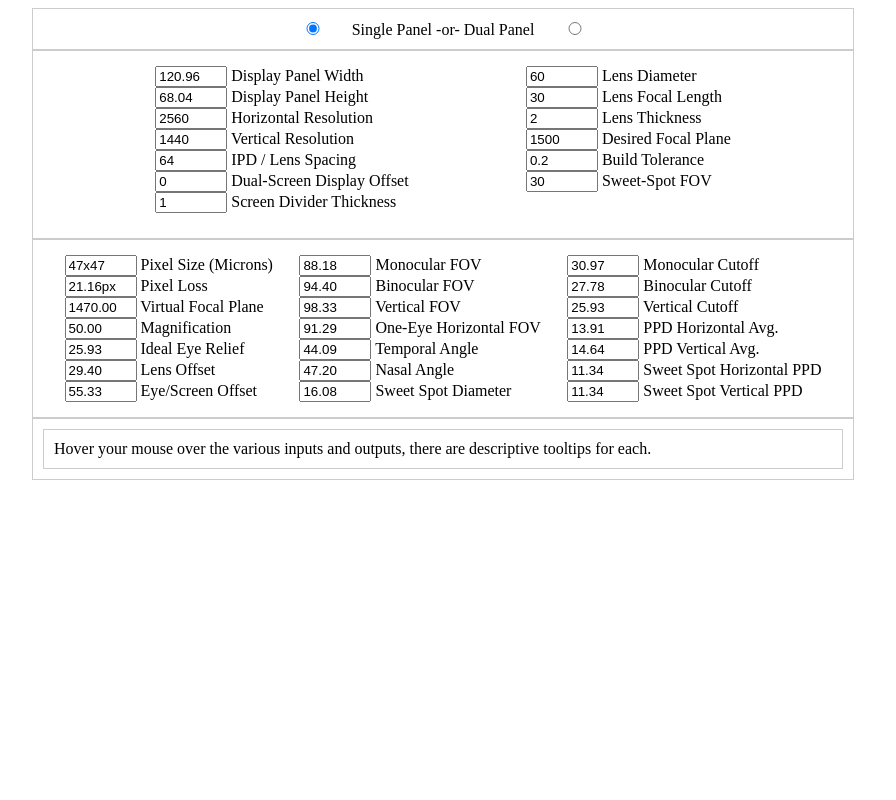
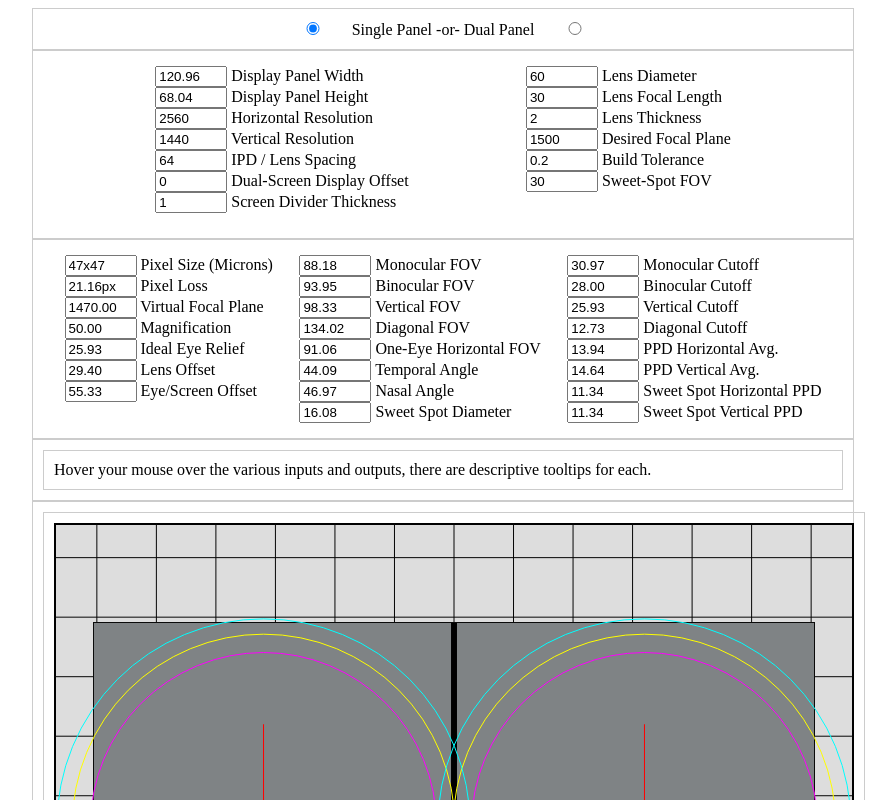
Before and after one commit to SangreDeTruchas/StereoscopicHMDcalc, a plain HTML site: page index.html in a window 1280 px wide. Shown: the top 800 px of the page, without its empty margins (197-1093 px from the left). Drawn offline with Linux system fonts and the light colour scheme.

Commit message:
A little graphical update.

```diff
--- a/index.html
+++ b/index.html
@@ -56,7 +56,7 @@
       <input type="number" id="resx" value="2560" step="1.0" title="Horizontal Resolution in pixels. For Dual Panels, this is the the resolution of a single panel."/> Horizontal Resolution<br>
       <input type="number" id="resy" value="1440" step="1.0" title="Vertical Resolution in pixels."/> Vertical Resolution<br>
       <input type="number" id="IPD" value="64" step="0.1" title="This is your lens spacing, center-to-center. Ideally it should match the interpupillary distance of the user."/> IPD / Lens Spacing<br>
-      <input type="number" id="dualoffset" value="0" step="0.1" title="(Single Panels: Ignore) Dual Panels: This is the horizontal offset of the lenses relative to the display panels. Positive numbers move the panels outwards, increasing monocular FOV. Negative numbers move the panels inwards, increasing binocular FOV."/> Dual-Screen Display Offset<br>
+      <input type="number" id="dualoffset" value="0" step="0.1" title="(Single Panels: Ignore) Dual Panels: This is the horizontal offset of the display panels. Positive numbers move each panel outwards, increasing monocular FOV. Negative numbers move the panels inwards, increasing binocular FOV."/> Dual-Screen Display Offset<br>
       <input type="number" id="divider" value="1" step="0.1" title="Single Panel: This is the thickness of the screen divider. Dual Panels: Ignore"/> Screen Divider Thickness<br>
     </div>
     <div class="input-group">
@@ -83,6 +83,7 @@
         <input type="text" id="monoFOV" readonly title="Combined Maximum Temporal FOV, in degrees."/> Monocular FOV <br>
         <input type="text" id="binoFOV" readonly title="Combined Maximum Nasal FOV, in degrees."/> Binocular FOV <br>
         <input type="text" id="vertFOV" readonly title="Total Maximum Vertical FOV, in degrees."/> Vertical FOV <br>
+        <input type="text" id="diagFOV" readonly title="Maximum Diagonal FOV, in degrees."/> Diagonal FOV <br>
         <input type="text" id="oneEyeFOV" readonly title="Total Maximum Horizontal FOV of a single eye, in degrees."/> One-Eye Horizontal FOV <br>
         <input type="text" id="temporal" readonly title="Maximum Temporal Viewing Angle, in degrees."/> Temporal Angle <br>
         <input type="text" id="nasal" readonly title="Maximum Nasal Viewing Angle, in degrees."/> Nasal Angle <br>
@@ -92,6 +93,7 @@
         <input type="text" id="monoCutoff" readonly title="Eye Relief required to achieve maximum monocular FOV, in millimeters."/> Monocular Cutoff <br>
         <input type="text" id="binoCutoff" readonly title="Eye Relief required to achieve maximum binocular FOV, in millimeters."/> Binocular Cutoff <br>
         <input type="text" id="vertCutoff" readonly title="Eye Relief required to achieve maximum vertical FOV, in millimeters."/> Vertical Cutoff <br>
+        <input type="text" id="diagCutoff" readonly title="Eye Relief required to achieve maximum diagonal FOV, in millimeters."/> Diagonal Cutoff <br>
         <input type="text" id="ppdHorizontal" readonly title="Average Horizontal PPD across maximum horizontal FOV of a single eye."/> PPD Horizontal Avg. <br>
         <input type="text" id="ppdVertical" readonly title="Average Vertical PPD across maximum vertical FOV of a single eye."/> PPD Vertical Avg. <br>
         <input type="text" id="ppdSweetHorizontal" readonly title="Average Horizontal PPD across the Sweet-Spot"/> Sweet Spot Horizontal PPD <br>
@@ -99,7 +101,61 @@
     </div>
   </div>
 
+  <div class="container">
+    <div class="text-body">
+      Hover your mouse over the various inputs and outputs, there are descriptive tooltips for each.
+    </div>
+  </div>
+  <div class="container"><div class="text-body"><canvas id="myCanvas" width="800" height="605"></canvas></div></div>
   <script>
+
+    const canvas = document.getElementById("myCanvas");
+    const ctx = canvas.getContext("2d");
+    const centerX = canvas.width/2;
+    const centerY = canvas.height/2;
+
+    function drawGrid(scale) {
+      // scale in pixels/mm
+      var spacing = 10 * scale;
+      if (spacing <= 20) {
+        spacing = spacing * 10
+      }
+      const xcount = Math.ceil(canvas.width / spacing);
+      const ycount = Math.ceil(canvas.height / spacing);
+      const xOffset = (canvas.width - (xcount * spacing)) / 2;
+      const yOffset = (canvas.height - (ycount * spacing)) / 2;
+
+      ctx.lineWidth = 1;
+      ctx.strokeStyle = "#050505";
+      ctx.beginPath();
+      for (let x = 0; x < xcount; x++) {
+        ctx.moveTo(x * spacing + xOffset, 0 + yOffset);
+        ctx.lineTo(x * spacing + xOffset, canvas.height - yOffset);
+      }
+      for (let y = 0; y < ycount; y++) {
+        ctx.moveTo(0 + xOffset, y * spacing + yOffset);
+        ctx.lineTo(canvas.width - xOffset, y * spacing + yOffset);
+      }
+      ctx.stroke();
+    }
+    function drawScreen(x,y,width,height){
+        ctx.fillStyle = "#0A0A0A";
+        const newX = x-(width/2);
+        const newY = y-(height/2);
+        ctx.fillRect(newX-1,newY-1,width+2,height+2);
+        ctx.fillStyle = "#7f8385";
+        ctx.fillRect(newX,newY,width,height);
+    }
+    function drawEye(x,y,width,height){
+      ctx.lineWidth = 1;
+      ctx.strokeStyle = "#FF0000";
+      ctx.beginPath();
+      ctx.moveTo(x-Math.min(width,height)/4,y);
+      ctx.lineTo(x+Math.min(width,height)/4,y);
+      ctx.moveTo(x,y-Math.min(width,height)/4);
+      ctx.lineTo(x,y+Math.min(width,height)/4);
+      ctx.stroke();
+    }
     function degrees(radians) {
       return radians * (180 / Math.PI);
     }
@@ -133,7 +189,7 @@
       if (mode == "single"){
         pixelLoss = (divider/pixWidth).toFixed(2);
         temporal = degrees(Math.atan((magnification * ((width - IPD) / 2)) / virtualPlane));
-        nasal = degrees(Math.atan((magnification * ((IPD - (divider / 2)) / 2)) / virtualPlane));
+        nasal = degrees(Math.atan((magnification * ((IPD - divider) / 2)) / virtualPlane));
       } else {
         pixelLoss = 0;
         temporal = degrees(Math.atan((magnification * ((width/2) + dualoffset)) / virtualPlane));
@@ -157,6 +213,90 @@
       const sweetPPDhorizontal = (sweetD/pixWidth)/sweetFOV
       const sweetPPDvertical = (sweetD/pixHeight)/sweetFOV
       const eyeScreenOffset = lensO + ideal
+      const diagFOV = degrees(Math.sqrt(radians(oneEye) ** 2 + radians(verticalFOV) ** 2))
+      const diagCutoff = (lensD/2) / Math.tan(radians(diagFOV/2))
+
+      //Background Fill
+      ctx.fillStyle = "#000000";
+      ctx.fillRect(0, 0, 800, 605);
+      ctx.fillStyle = "#DDDDDD";
+      ctx.fillRect(2, 2, 796, 601);
+
+      const ratio = width/height;
+      const doubleRatio = (width+(dualoffset*2)+IPD)/height;
+      var pixelFactor = 0;
+      var newWidth = 0;
+      var newHeight = 0;
+      var scaleIPD = 0;
+      if (mode == "single"){
+        //Single Screen
+        if (ratio >= 800/605){
+            newWidth = 720;
+            newHeight = 720/ratio;
+        } else {
+            newWidth = 545*ratio;
+            newHeight = 545;
+        }
+        pixelFactor = newHeight/height;
+        scaleIPD = IPD*pixelFactor;
+        drawGrid(pixelFactor);
+        drawScreen(centerX,centerY,newWidth,newHeight);
+        drawEye(centerX-(scaleIPD/2),centerY,newWidth,newHeight);
+        drawEye(centerX+(scaleIPD/2),centerY,newWidth,newHeight);
+        //Divider
+        ctx.fillStyle = "#000000";
+        ctx.fillRect(centerX-(divider/2*pixelFactor),centerY-newHeight/2,divider*pixelFactor,newHeight);
+      } else {
+        //Dual Screen
+        if (doubleRatio >= 800/605){
+            pixelFactor = (720/doubleRatio)/height;
+        } else {
+            pixelFactor = (545*doubleRatio)/(width+IPD+(dualoffset*2));
+        }
+        newWidth = width*pixelFactor;
+        newHeight = height*pixelFactor;
+        scaleIPD = IPD*pixelFactor;
+        drawGrid(pixelFactor);
+        drawScreen(centerX-(scaleIPD/2)-(dualoffset*pixelFactor),centerY,newWidth,newHeight);
+        drawScreen(centerX+(scaleIPD/2)+(dualoffset*pixelFactor),centerY,newWidth,newHeight);
+        drawEye(centerX-(scaleIPD/2),centerY,newWidth,newHeight);
+        drawEye(centerX+(scaleIPD/2),centerY,newWidth,newHeight);
+      }
+
+      const scaleMono = pixelFactor*(lensF * Math.tan(radians(monoFOV/2)))
+      const scaleBino = pixelFactor*(lensF * Math.tan(radians(binoFOV/2)))
+      const scaleVert = pixelFactor*(lensF * Math.tan(radians(verticalFOV/2)))
+      const scaleDiag = pixelFactor*(lensF * Math.tan(radians(diagFOV/2)))
+
+      ctx.lineWidth = 1;
+      ctx.beginPath();
+      ctx.strokeStyle = "#ff00ff";
+      ctx.arc(centerX-(scaleIPD/2),centerY,scaleMono,0,2*Math.PI);
+      ctx.stroke();
+      ctx.beginPath();
+      ctx.arc(centerX+(scaleIPD/2),centerY,scaleMono,0,2*Math.PI);
+      ctx.stroke();
+      ctx.beginPath();
+      ctx.strokeStyle = "#ffff00";
+      ctx.arc(centerX-(scaleIPD/2),centerY,scaleBino,0,2*Math.PI);
+      ctx.stroke();
+      ctx.beginPath();
+      ctx.arc(centerX+(scaleIPD/2),centerY,scaleBino,0,2*Math.PI);
+      ctx.stroke();
+      ctx.beginPath();
+      ctx.strokeStyle = "#00ffff";
+      ctx.arc(centerX-(scaleIPD/2),centerY,scaleVert,0,2*Math.PI);
+      ctx.stroke();
+      ctx.beginPath();
+      ctx.arc(centerX+(scaleIPD/2),centerY,scaleVert,0,2*Math.PI);
+      ctx.stroke();/*
+      ctx.beginPath();
+      ctx.strokeStyle = "#00ff00";
+      ctx.arc(centerX-(scaleIPD/2),centerY,scaleDiag,0,2*Math.PI);
+      ctx.stroke();
+      ctx.beginPath();
+      ctx.arc(centerX+(scaleIPD/2),centerY,scaleDiag,0,2*Math.PI);
+      ctx.stroke();*/
 
       document.getElementById('pixelDimensions').value = pixWidth.toFixed(3)*1000 + "x" + pixHeight.toFixed(3)*1000;
       document.getElementById('pixelLoss').value = pixelLoss + "px";
@@ -169,12 +309,14 @@
       document.getElementById('binoFOV').value = binoFOV.toFixed(2);
       document.getElementById('vertFOV').value = verticalFOV.toFixed(2);
       document.getElementById('oneEyeFOV').value = oneEye.toFixed(2);
+      document.getElementById('diagFOV').value = diagFOV.toFixed(2);
       document.getElementById('temporal').value = temporal.toFixed(2);
       document.getElementById('nasal').value = nasal.toFixed(2);
       document.getElementById('sweetD').value = sweetD.toFixed(2);
       document.getElementById('monoCutoff').value = monoCutoff.toFixed(2);
       document.getElementById('binoCutoff').value = binoCutoff.toFixed(2);
       document.getElementById('vertCutoff').value = vertCutoff.toFixed(2);
+      document.getElementById('diagCutoff').value = diagCutoff.toFixed(2);
       document.getElementById('ppdHorizontal').value = ppdhorizontal.toFixed(2);
       document.getElementById('ppdVertical').value = ppdvertical.toFixed(2);
       document.getElementById('ppdSweetHorizontal').value = sweetPPDhorizontal.toFixed(2);
@@ -189,12 +331,6 @@
     inputs.forEach((input) => {
       input.addEventListener('input', updateOutputs);
     });
-
   </script>
-  <div class="container">
-      <div class="text-body">
-        Hover your mouse over the various inputs and outputs, there are descriptive tooltips for each.
-      </div>
-  </div>
 </body>
 </html>
```
